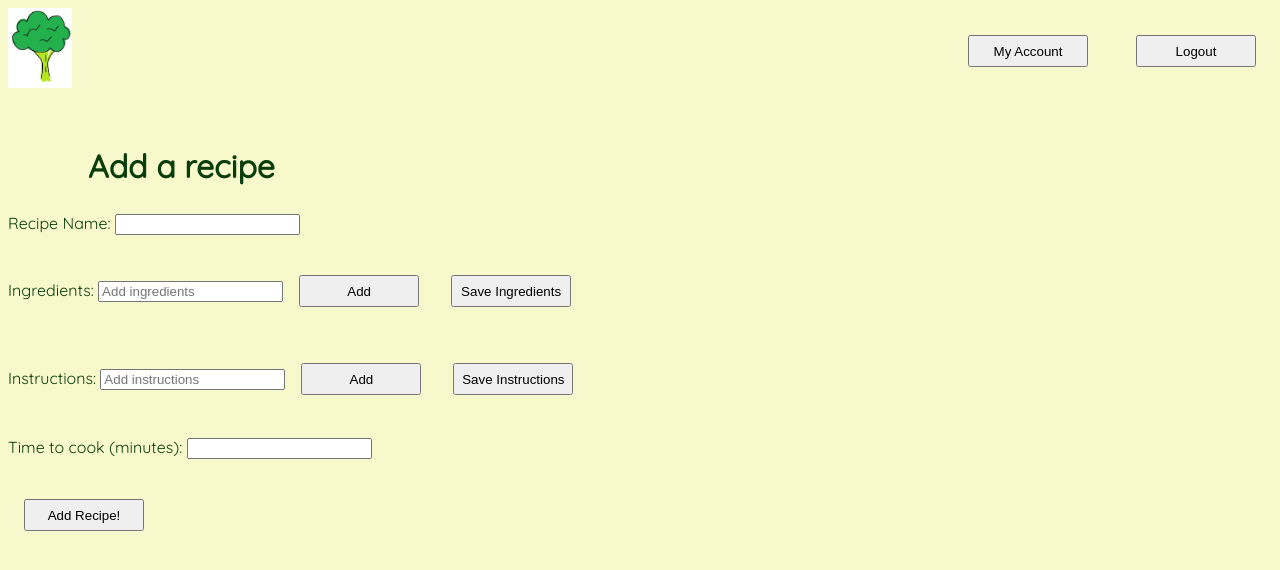
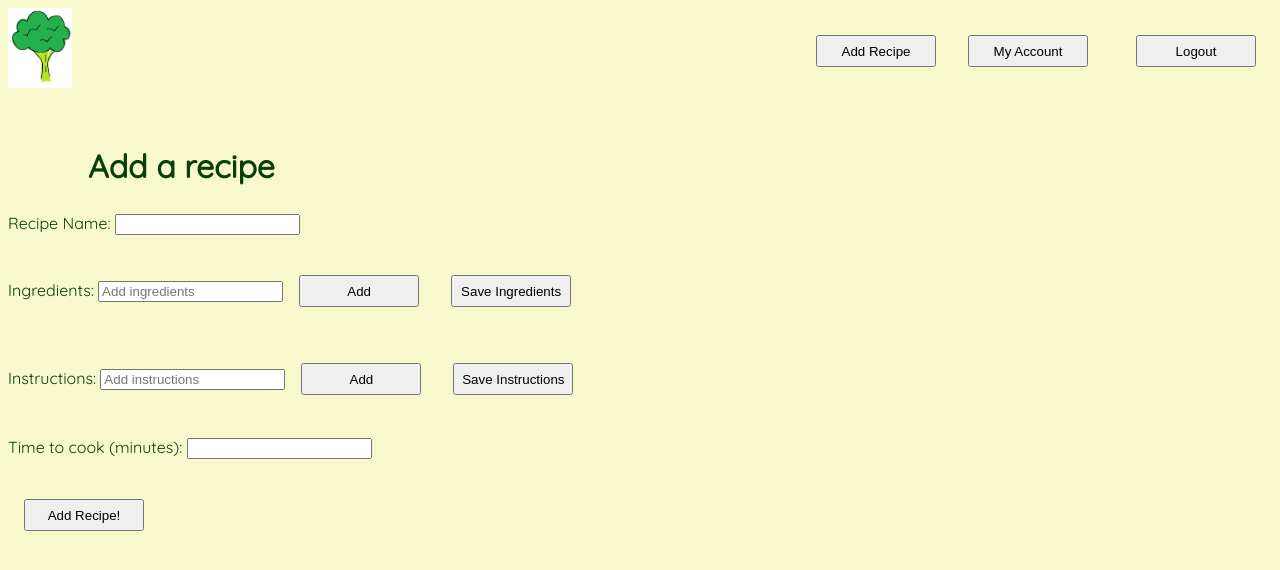
Before and after one commit to Meera-create/recipe-app, a React (Create React App) app: page /add-recipe in a window 1280 px wide. Shown: the top 570 px of the page. Built offline with nearby package versions, Linux system fonts and the light colour scheme; no server answers; sample sign-in values are in the browser's storage.

Commit message:
setup add recipe to add to new document on firestore

```diff
--- a/src/components/NavBar.js
+++ b/src/components/NavBar.js
@@ -2,7 +2,6 @@ import React, { useContext } from "react";
 import { NavLink, Link } from "react-router-dom";
 import Logout from "./Logout";
 import { Context } from "../Context/AuthContext";
-// import { FaPoop } from "react-icons/fa"
 import '../styles/components/_nav-bar.scss'
 import image from '../../src/styles/images/the pantry (1).jpg'
 
@@ -11,26 +10,23 @@ const NavBar = () => {
 
   return (
     <div className="navbar">
-
       {user && (
         <div className="buttons">
           <div className="boxes">
             <Link reloadDocument to="/recipe-form">
               <img alt="logo" src={image} />
-        {/* <FaPoop /> */}
             </Link>
           </div>
-
-
           <div className="boxes2">
+            <button type="button" className="add-recipe">
+              <NavLink to="add-recipe">Add Recipe</NavLink>
+            </button>
             <button type="button"className="my-account">
               <NavLink to="my-account">My Account</NavLink>
             </button>
-
             <Logout />
           </div>
         </div>
-
       )}
     </div>
 
--- a/src/components/RecipeFinder/AddRecipeForm.js
+++ b/src/components/RecipeFinder/AddRecipeForm.js
@@ -1,5 +1,7 @@
 import React, { useContext, useState } from 'react';
 import { Context } from '../../Context/AuthContext';
+import { collection, addDoc, serverTimestamp } from "firebase/firestore";
+import { db } from '../../config/firebase';
 import { v4 as uuidv4 } from 'uuid';
 import IngredientsList from './IngredientsList';
 import InstructionsList from './InstructionsList';
@@ -91,10 +93,16 @@ const AddRecipeForm = () => {
   const handleAddRecipe = async (event) => {
     event.preventDefault();
     try {
-      console.log(uuidv4());
-    console.log(user.uid);
-    console.log(fields);
-    toast.success('Recipe added!');
+      // console.log(uuidv4());
+      // console.log(user.uid);
+      // console.log(fields);
+      const docRef = await addDoc(collection(db, "userRecipes"), {
+        uid: user.uid,
+        recipe: fields,
+        createdAt: serverTimestamp()
+      });
+      console.log("Document written with ID: ", docRef.id);
+      toast.success('Recipe added!');
     } catch (error) {
       toast.error('There was an error, please try again later');
     }
```
Lines whose indentation alone changed are shown as unchanged.
